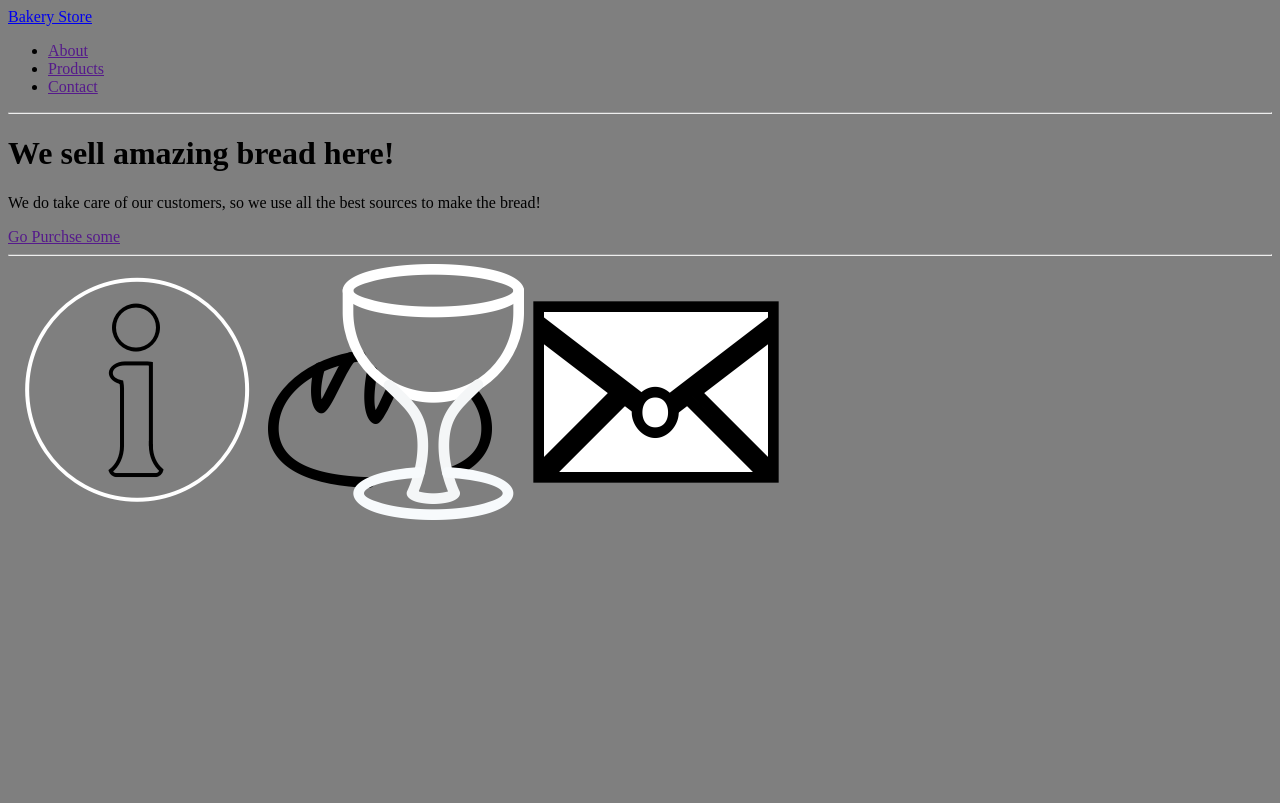
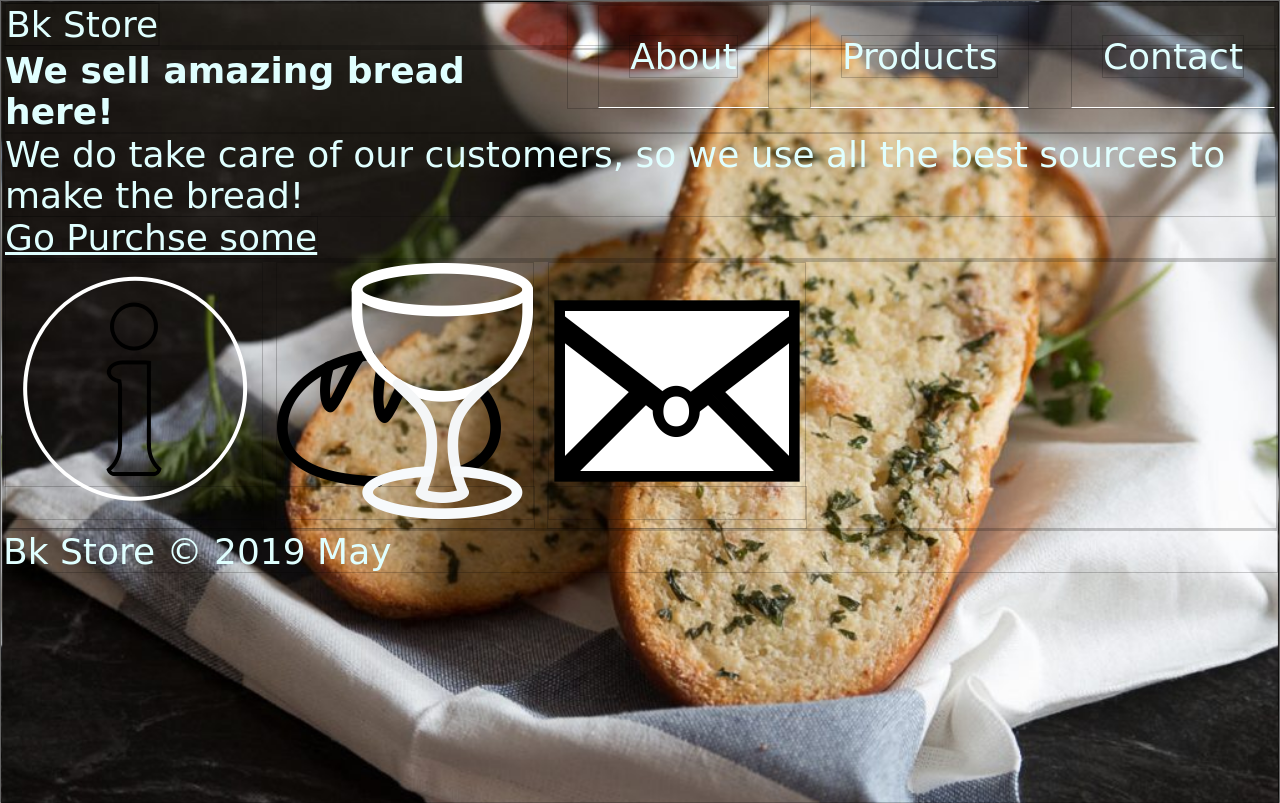
Before and after one commit to HolyMolyJim/Project1, a plain HTML site: page index.html in a window 1280 px wide. Drawn offline with Linux system fonts and the light colour scheme; a web font is replaced by a local one.

Commit message:
CSS開始

```diff
--- a/index.html
+++ b/index.html
@@ -1,18 +1,20 @@
 <!DOCTYPE html>
-<html lang="en">
+<html lang="zh">
 <head>
     <meta charset="UTF-8">
-    <title>Bakery Stor</title>
+    <title>Bk Stor</title>
+    <link href="https://fonts.googleapis.com/css?family=Ranga&display=swap" rel="stylesheet">
     <style>
         html{
             background: rgba(0,0,0,0.5);
         }
     </style>
+    <link rel="stylesheet" href="style.css">
 </head>
 <body>
   <div class="main">
       <div class="nav">
-          <span><a href="#">Bakery Store</a></span>
+          <span><a href="#">Bk Store</a></span>
           <ul>
               <li><a href="">About</a></li>
               <li><a href="">Products</a></li>
@@ -32,5 +34,6 @@
          <a href=""><img src="icon-contac.png" alt=""></a>
         </div>
     </div>
+    <div class="footer">Bk Store &copy; 2019 May</div>
 </body>
 </html>
--- /dev/null
+++ b/style.css
@@ -0,0 +1,39 @@
+*{
+    padding: 0;
+    margin: 0;
+    font-family: 'Ranga', cursive;
+    font-size: 1.5rem;
+    color: lightcyan;
+    border: 1px solid rgba(0,0,0,0.2)
+}
+
+html, body{
+    height: 100%;
+}
+
+body{
+    background-image: url(bg.jpg);
+    background-size: cover;
+}
+
+
+.nav ul{
+    float: right;
+}
+
+.nav a{
+    text-decoration: none;
+}
+
+.nav ul li{
+    display: inline-block;
+    margin-left: 30px;
+    padding: 30px;
+    border-bottom: 1px double white;
+}
+
+.nav #logo {
+    display: inline-block;
+    padding: 10px;
+    font-size: 30px;
+}
```
Also changed, not shown: bg.jpg (added).
